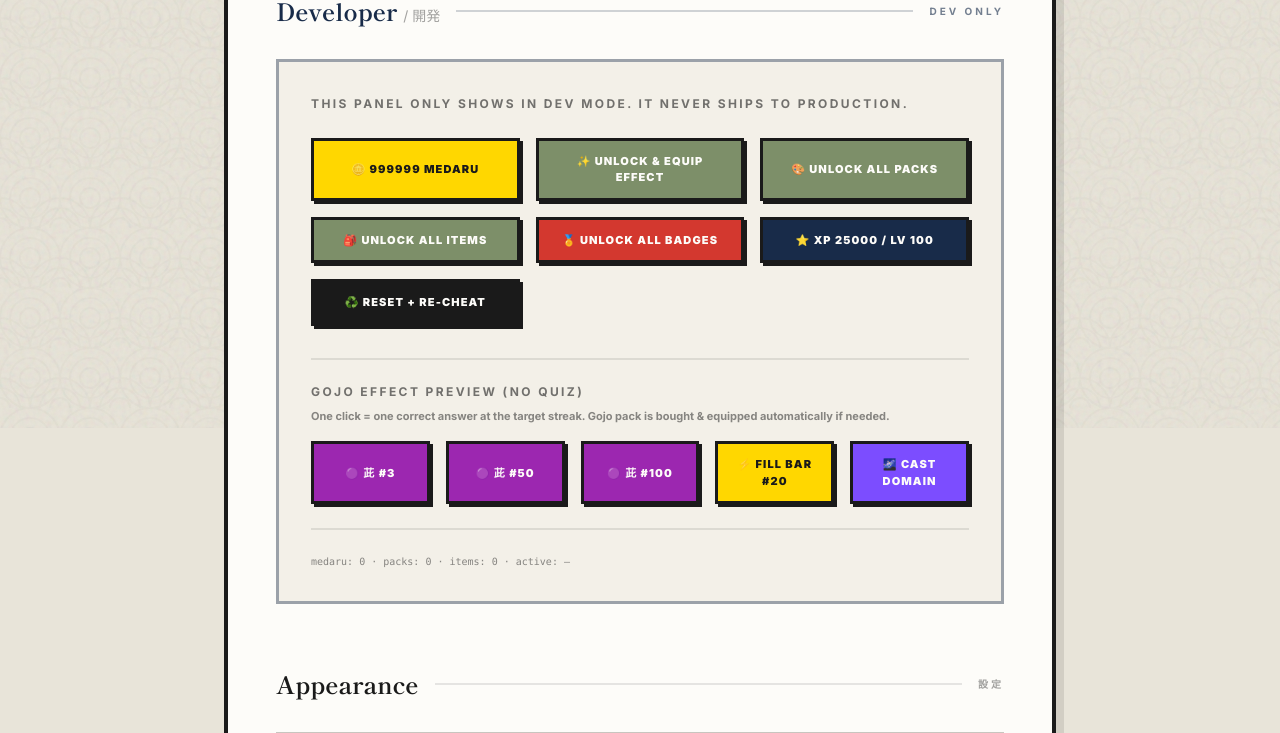
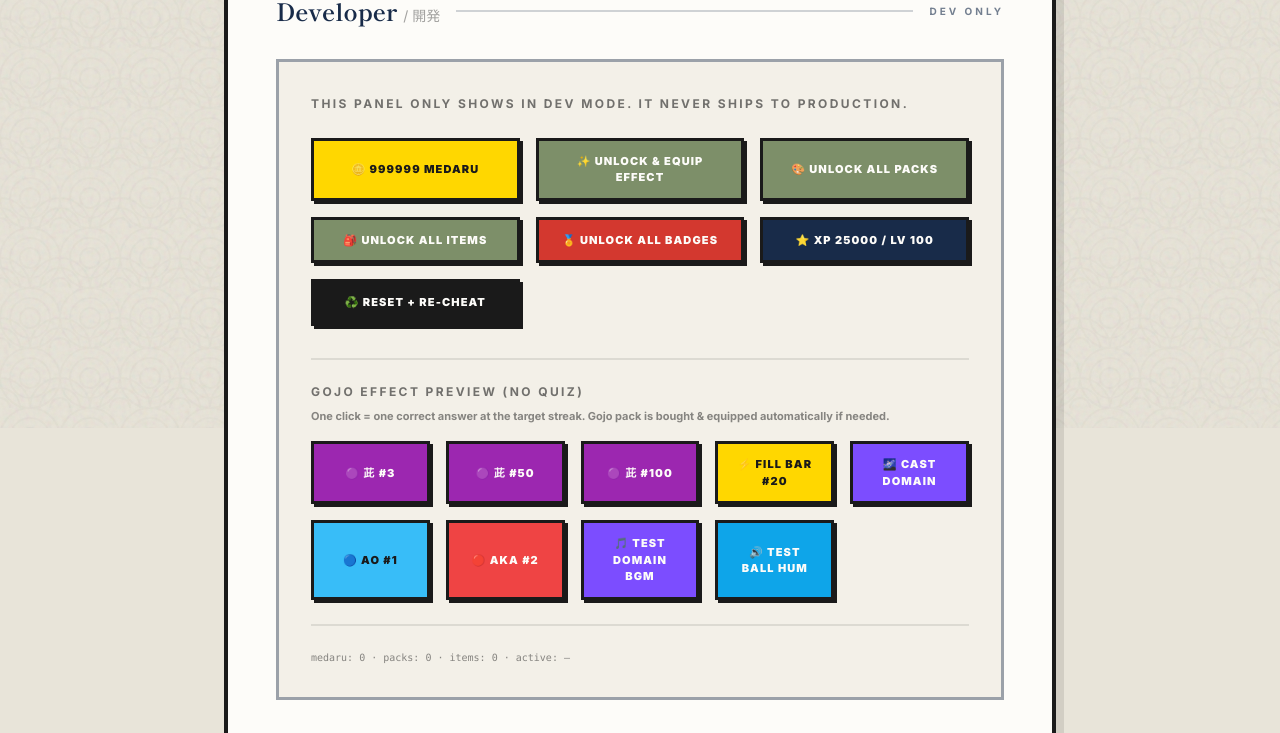
Before and after one commit to MaddLiebert/Japanese-quiz, a React (Vite) app: page /settings in a window 1280 px wide. Shown: the part 372-1105 px from the top of the page. Built offline with nearby package versions, Linux system fonts and the light colour scheme.

Commit message:
feat(dev): tombol 蒼 #1 / 赫 #2 + toggle tes BGM & hum bola di DevPanel

```diff
--- a/src/features/dev/DevPanel.jsx
+++ b/src/features/dev/DevPanel.jsx
@@ -14,6 +14,7 @@
 import { useEffect, useState } from "react";
 import { useUserStats } from "../progress/ProgressContext";
 import { useEffectLayer } from "../effects/EffectContext";
+import { startDomainBgm, stopDomainBgm, setBallHum, stopBallHum } from "../../utils/gojoAmbience";
 import { useLanguage } from "../../context/LanguageContext";
 import { PACKS } from "../packs/packs";
 import { SHOP_ITEMS, countItems } from "../items/items";
@@ -213,6 +214,33 @@ export function DevPanel() {
             <button type="button" onClick={castNow} className={`${btn} bg-[#7c4dff] text-kinari-light`}>
               🌌 {id ? "Cast 領域展開" : "Cast Domain"}
             </button>
+            <button type="button" onClick={() => previewGojo(1)} className={`${btn} bg-[#38bdf8] text-sumi`}>
+              🔵 {id ? "蒼 #1" : "Ao #1"}
+            </button>
+            <button type="button" onClick={() => previewGojo(2)} className={`${btn} bg-[#ef4444] text-kinari-light`}>
+              🔴 {id ? "赫 #2" : "Aka #2"}
+            </button>
+            <button
+              type="button"
+              onClick={() => {
+                if (window.__gojoAmbience?.bgm) stopDomainBgm();
+                else startDomainBgm();
+              }}
+              className={`${btn} bg-[#7c4dff] text-kinari-light`}
+            >
+              🎵 {id ? "Tes BGM 領域展開" : "Test Domain BGM"}
+            </button>
+            <button
+              type="button"
+              onClick={() => {
+                const on = window.__gojoAmbience?.balls?.ao || window.__gojoAmbience?.balls?.aka;
+                if (on) stopBallHum();
+                else setBallHum({ ao: true, aka: true });
+              }}
+              className={`${btn} bg-[#0ea5e9] text-kinari-light`}
+            >
+              🔊 {id ? "Tes Hum Bola" : "Test Ball Hum"}
+            </button>
           </div>
         </div>
 
```
